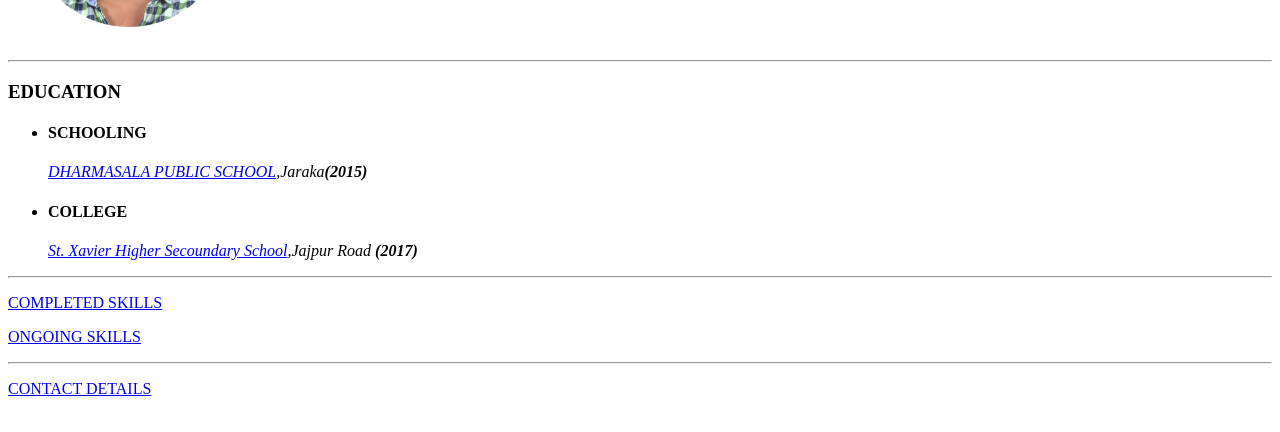
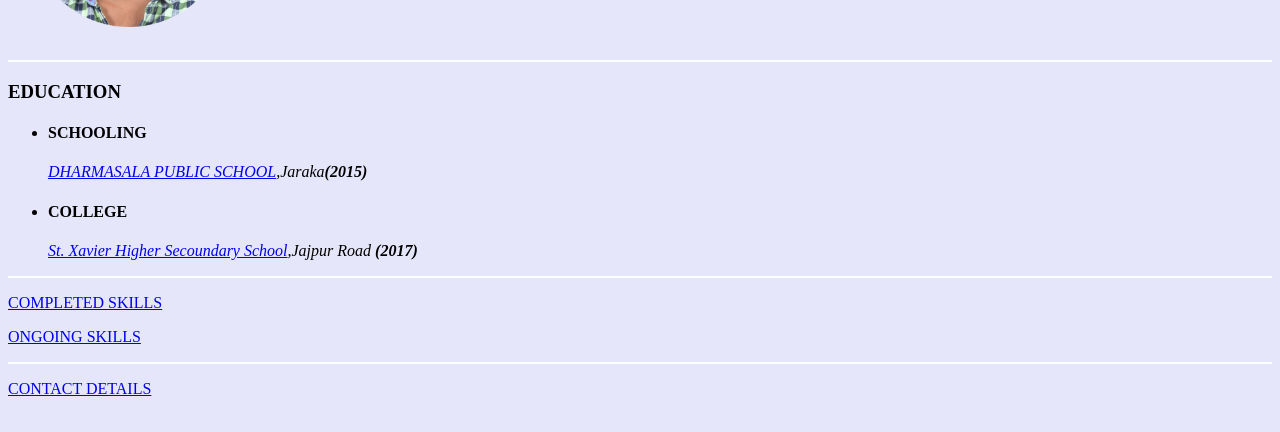
Before and after one commit to pramodbapun/CV, a plain HTML site: page index.html in a window 1280 px wide. Shown: the part 202-634 px from the top of the page. Drawn offline with Linux system fonts and the light colour scheme.

Commit message:
Update index.html

```diff
--- a/index.html
+++ b/index.html
@@ -4,9 +4,23 @@
 <head>
   <meta charset="utf-8">
   <title>🖊Pramod's Personal site</title>
+<style>
+
+body {
+  background-color: #e6e6fa;
+}
+
+  hr {
+    background-color: white;
+    border-style: none;
+    height: 2px;
+  }
+
+</style>
+
 </head>
 
-<body>
+<body style="background-color: #e6e6fa;">
   <table cellspacing="20">
     <tr>
       <td><img src="images/circle-cropped.png" alt="Pramod profile picture" height="200px" width="200px"></td>
```
